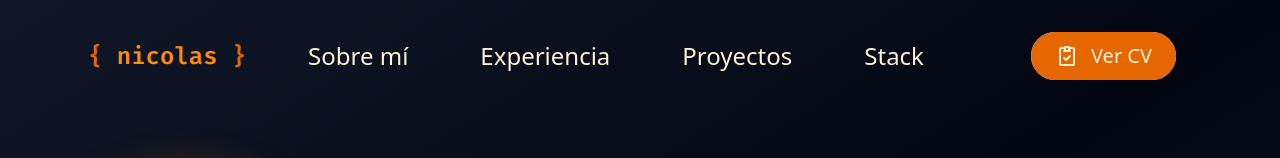
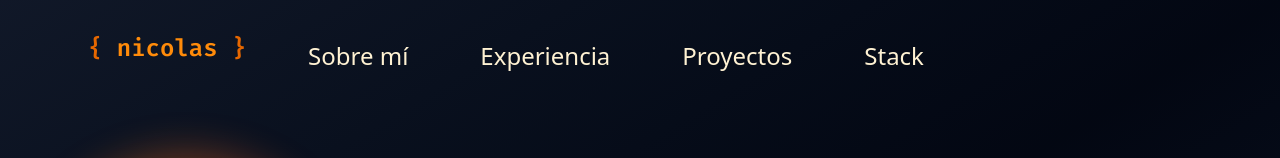
Before and after one commit to PRNicolasCC/portfolio, a React (Vite) app: page / in a window 1280 px wide. Shown: the top 158 px of the page. Built offline with nearby package versions, Linux system fonts and the light colour scheme; what tailwindcss-animated would draw is missing.

Commit message:
Making a bit minimalist the portfolio

```diff
--- a/src/components/Header.jsx
+++ b/src/components/Header.jsx
@@ -96,7 +96,7 @@ function Header () {
           <div className={`group flex xl:order-2 space-x-3 xl:space-x-0 rtl:space-x-reverse animate-fade-down animate-once mx-4
             ${isMenuOpen && isScrolled ? 'hidden' : ''}
             ${!isMenuOpen && isScrolled ? 'hidden' : ''}`}>
-              <a target="_blank" href="/curriculum.pdf" className={`cursor-pointer hidden relative xl:inline-flex h-12 items-center justify-center overflow-hidden rounded-full bg-gray-100 px-6 font-medium text-clementine-100 hover:text-clementine-600 hover:delay-200 text-xl
+              {/* <a target="_blank" href="/curriculum.pdf" className={`cursor-pointer hidden relative xl:inline-flex h-12 items-center justify-center overflow-hidden rounded-full bg-gray-100 px-6 font-medium text-clementine-100 hover:text-clementine-600 hover:delay-200 text-xl
                 ${!isMenuOpen && isScrolled ? 'hidden' : ''}`} id="contactBtn">
                 <span className="absolute h-56 w-100 rounded-full bg-clementine-600 transition-all duration-300 group-hover:h-0 group-hover:w-0"></span>
                 <span className="relative">
@@ -107,7 +107,7 @@ function Header () {
 
                     <span>Ver CV</span>
                   </div>
-                </span></a>
+                </span></a> */}
           </div>
 
           <div
@@ -135,10 +135,10 @@ function Header () {
                 ))
               }
               <li key="contact">
-                <a target="_blank" href="/curriculum.pdf" className={`xl:hidden inline py-2 px-3 text-gray-90 xl:hover:text-clementine-100 xl:dark:hover:text-clementine-500 transition-color duration-300 dark:text-clementine-100 dark:hover:text-white dark:border-gray-700
+                {/* <a target="_blank" href="/curriculum.pdf" className={`xl:hidden inline py-2 px-3 text-gray-90 xl:hover:text-clementine-100 xl:dark:hover:text-clementine-500 transition-color duration-300 dark:text-clementine-100 dark:hover:text-white dark:border-gray-700
                   ${isMenuOpen ? 'xl:inline xl:mr-10' : ''}`}>
                     Ver CV
-                </a>
+                </a> */}
               </li>
             </ul>
 
```
Also changed, not shown: src/content/config.ts (+5 -5 lines).
